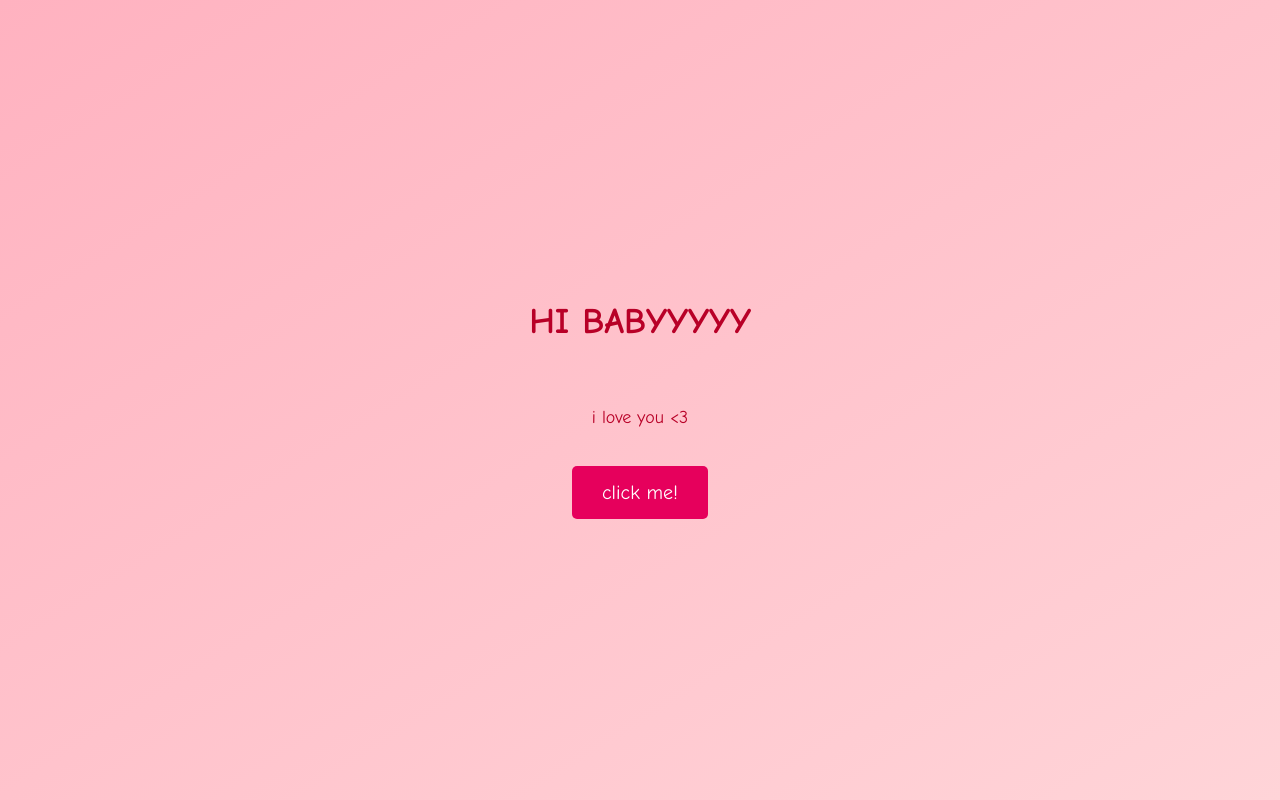
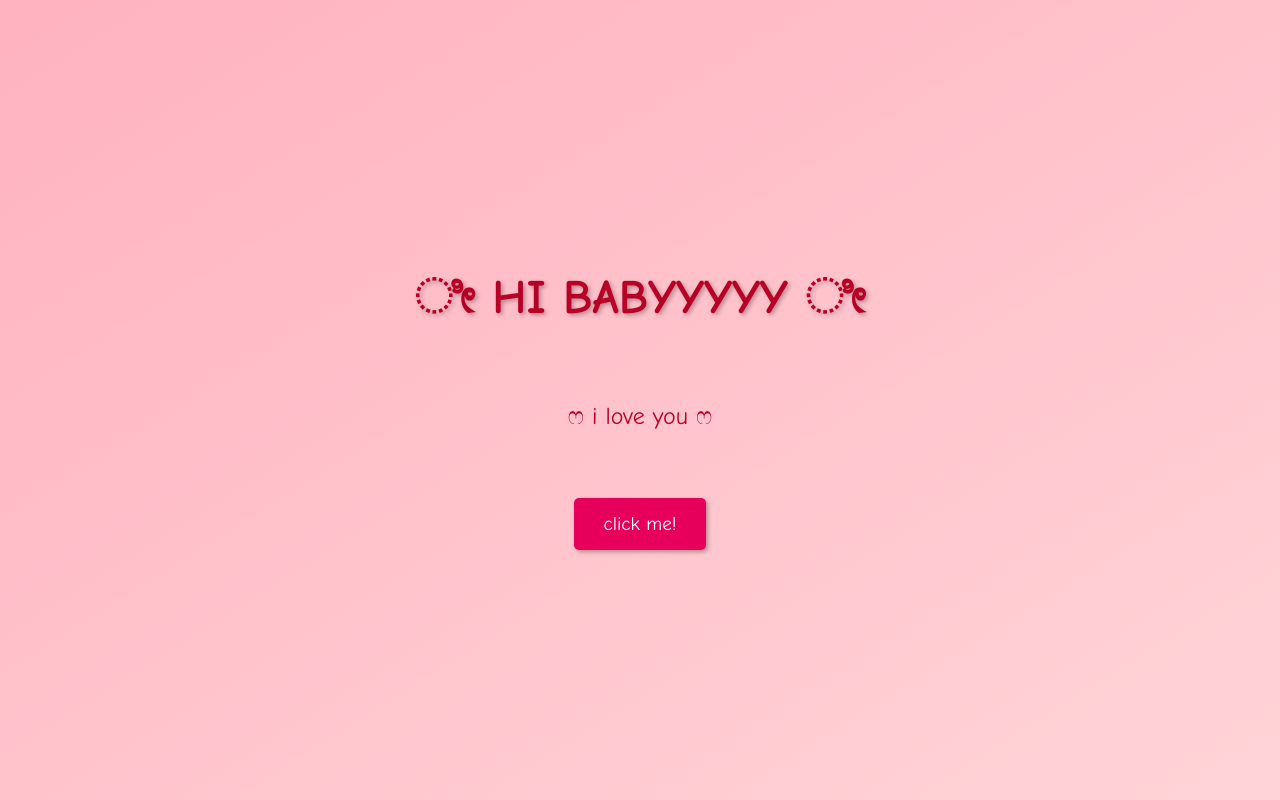
Before and after one commit to rinlyy/valentine.github.io, a plain HTML site: page index.html in a window 1280 px wide. Drawn offline with Linux system fonts and the light colour scheme.

Commit message:
index.html

```diff
--- a/index.html
+++ b/index.html
@@ -17,31 +17,35 @@
             align-items: center;
             justify-content: center;
             height: 100vh;
+            overflow: hidden; /* Hide overflow to prevent scrolling */
         }
 
         h1 {
             color: #B80027;
             margin-top: 20px;
-            font-size: 36px;
+            font-size: 3em;
+            text-shadow: 2px 2px 4px rgba(0, 0, 0, 0.3); /* Add a subtle text shadow */
         }
 
         p {
             color: #B80027;
-            font-size: 18px;
+            font-size: 1.5em;
             margin-top: 40px;
+            line-height: 1.5; /* Increase line height for better readability */
         }
 
         .get-started-button {
-            margin-top: 20px;
+            margin-top: 40px;
             display: inline-block;
             cursor: pointer;
             padding: 15px 30px;
-            font-size: 20px;
+            font-size: 1.2em;
             border-radius: 5px;
             text-decoration: none;
             background-color: #e6005c;
             color: #fff;
             transition: background-color 0.3s;
+            box-shadow: 2px 2px 4px rgba(0, 0, 0, 0.3); /* Add a subtle box shadow */
         }
 
         .get-started-button:hover {
@@ -52,8 +56,8 @@
 
 <body>
 
-    <h1>HI BABYYYYY</h1>
-    <p>i love you <3</p>
+    <h1>ೀ HI BABYYYYY ೀ</h1>
+    <p>ෆ i love you ෆ</p>
 
     <a href="login.html" class="get-started-button">click me!</a>
 
```
